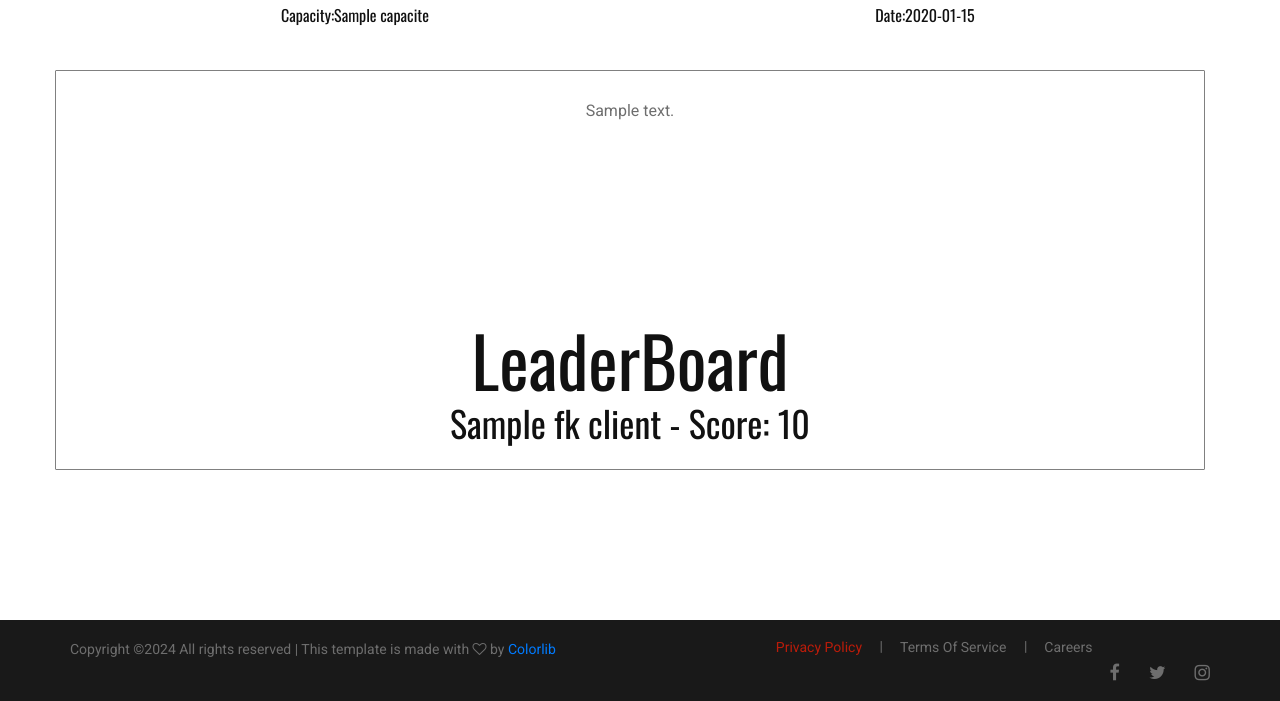
After one commit to souhahabibi/pidevWeb3a8, a Symfony app: template templates/competition/competitionView.html.twig in a window 1280 px wide. The commit adds this page. Shown: the part 947-1648 px from the top of the page. Run offline with Twig, Linux system fonts and the light colour scheme; the template is opened without the code that fills it: most values are stand-ins (such as "Sample title", 1, 10 or a date in 2020); some libraries are stand-ins or nearby versions.

Commit message:
AddedLeaderBoard

```diff
--- a/templates/competition/client_index.html.twig
+++ b/templates/competition/client_index.html.twig
@@ -65,7 +65,7 @@ Competitions
                         <div class="trainer-social row" style="align-items: center;">
                             <h6 class="col text-start">Capacity:{{a.capacite}}</h6>
                             <h6 class="col text-center">Date:{{ a.date|date('Y-m-d') }}</h6>
-                            <a href="#" class="primary-btn text-end" style="color:white; width:220px;">View Competition</a>
+                            <a href="{{ path('app_competition_view', {'id': a.id}) }}" class="primary-btn text-end" style="color:white; width:220px;">View Competition</a>
                         </div>
                     </div>
                 </div>
--- /dev/null
+++ b/templates/competition/competitionView.html.twig
@@ -0,0 +1,63 @@
+{% extends 'client_base.html.twig' %}
+
+
+{% block title %}
+Competitions
+{% endblock %}
+
+{% block page %}
+ Competitions
+ <div class="site-breadcrumb">
+ <span class="sb-item"> -{{competition.nom}}</span>
+ </div>
+{% endblock %}
+
+{% block body %}
+
+<!-- About Page Trainer Section Begin -->
+    <section class="about-page-trainer spad">
+        <div class="container">
+            <div class="row">
+                <div class="col-lg-12">
+                    <div class="col-lg-12">
+                        <div class="section-title">
+                            <h2>{{competition.nom}}</h2>
+                            {% set today = "now"|date("Y-m-d") %}
+                            {% if competition.date|date("Y-m-d") > today %}
+                                <a href="{{ path('app_competition_view', {'id': competition.id}) }}" class="primary-btn text-end" style="color:white; width:220px;background-color: green;">JOIN</a>
+                                <br>
+                            {% endif %}
+                            <iframe src="https://www.youtube.com/embed/{{competition.videourl}}" style="width: 680px;height: 400px;"></iframe>
+                            <div class="trainer-social row" style="align-items: center;">
+                                <h6 class="col text-start">Capacity:{{competition.capacite}}</h6>
+                                <h6 class="col text-end">Date:{{ competition.date|date('Y-m-d') }}</h6>
+                            </div>
+                        </div>
+                    </div>
+                </div>
+            </div>
+            <div class="row">
+                <div class="col-lg-3 col-sm-6">
+                    <div class="single-trainer-item row" style="min-width: 1150px; min-height: 400px; max-width: 1150px; max-height: 400px; border-radius: 1px; border: 1px solid gray;">
+                        <div class="trainer-text col" style="display: flex; flex-direction: column; justify-content: space-between;">
+                            <div>
+                                <span style="display: -webkit-box; -webkit-line-clamp: 3; -webkit-box-orient: vertical; overflow: hidden; max-height: 60px;">{{competition.description}}</span>
+                            </div>
+                            <div>
+                                {% if competition.date|date("Y-m-d") < today %}
+                                <h1>LeaderBoard</h1>
+                                {% for reservation in topReservations %}
+                                <h2>{{ reservation.fkClient.nom }} - Score: {{ reservation.score }}</h2>
+                                {% endfor %}
+                                {% endif %}
+                            </div>
+                        </div>
+                    </div>
+                </div>
+            </div>
+        </div>
+    </section>
+    <!-- About Page Trainer Section End -->
+
+
+{% endblock %}
```
Also changed, not shown: src/Controller/CompetitionController.php (+11 -0 lines), src/Repository/ReservationRepository.php (+10 -0 lines).
